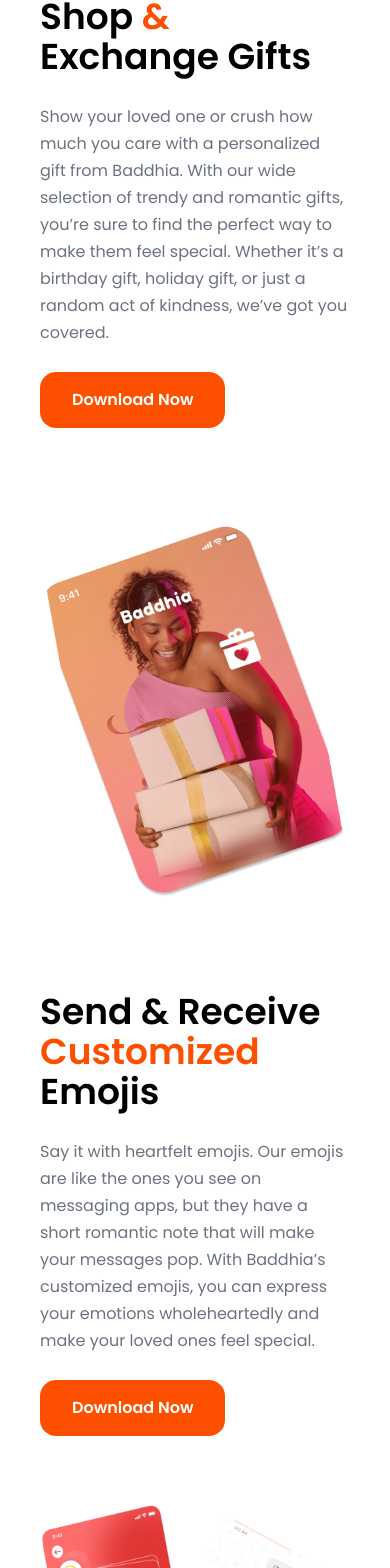
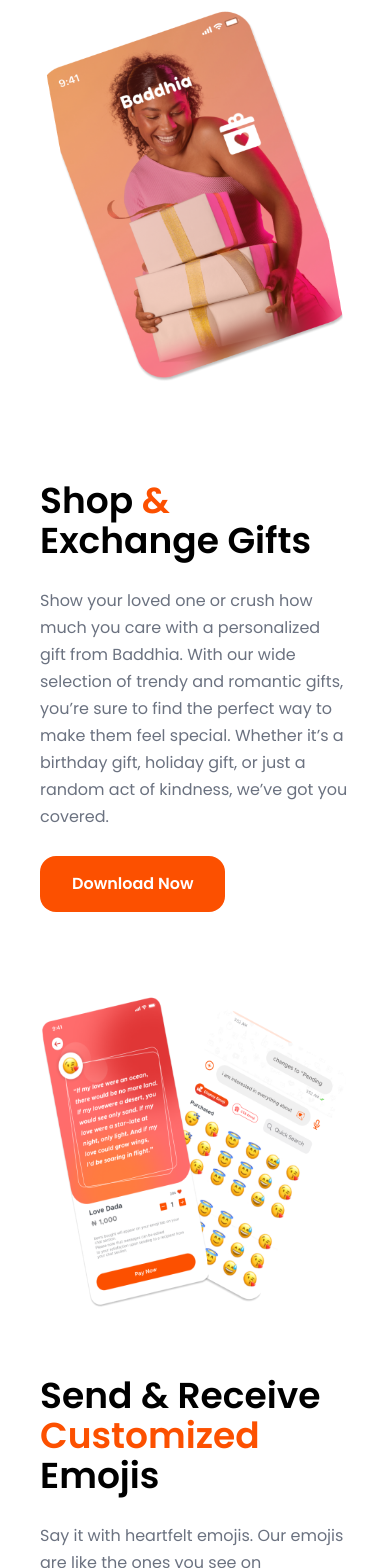
Before and after one commit to Tolutoon/baddhia, a React (Vite) app: page / in a window 390 px wide. Shown: the part 2156-3724 px from the top of the page. Built offline with nearby package versions, Linux system fonts and the light colour scheme.

Commit message:
in progress

```diff
--- a/src/components/CardBenefits.jsx
+++ b/src/components/CardBenefits.jsx
@@ -39,7 +39,7 @@ function CardBenefits() {
           </div>
         </div>
       </div>
-      <div className="flex pt-20 items-center flex-col md:flex-row justify-center w-full gap-[84px] mx-auto">
+      <div className="flex pt-20 items-center flex-col-reverse md:flex-row justify-center w-full gap-[84px] mx-auto">
         <div className="flex flex-col gap-[26px]">
           <h2 className="text-4xl xl:text-5xl text-left font-semibold">
             Shop <span className="text-baddhia-orange">&</span> <br /> Exchange
@@ -68,7 +68,7 @@ function CardBenefits() {
           <img className="h-[400px] w-[323px]" src={gifts} alt="" loading="" />
         </div>
       </div>
-      <div className="flex pt-20 items-center flex-col-reverse md:flex-row justify-center w-full gap-[64px]">
+      <div className="flex pt-20 items-center flex-col md:flex-row justify-center w-full gap-[64px]">
         <div>
           <img
             className="h-[320px] w-[363px]"
```
